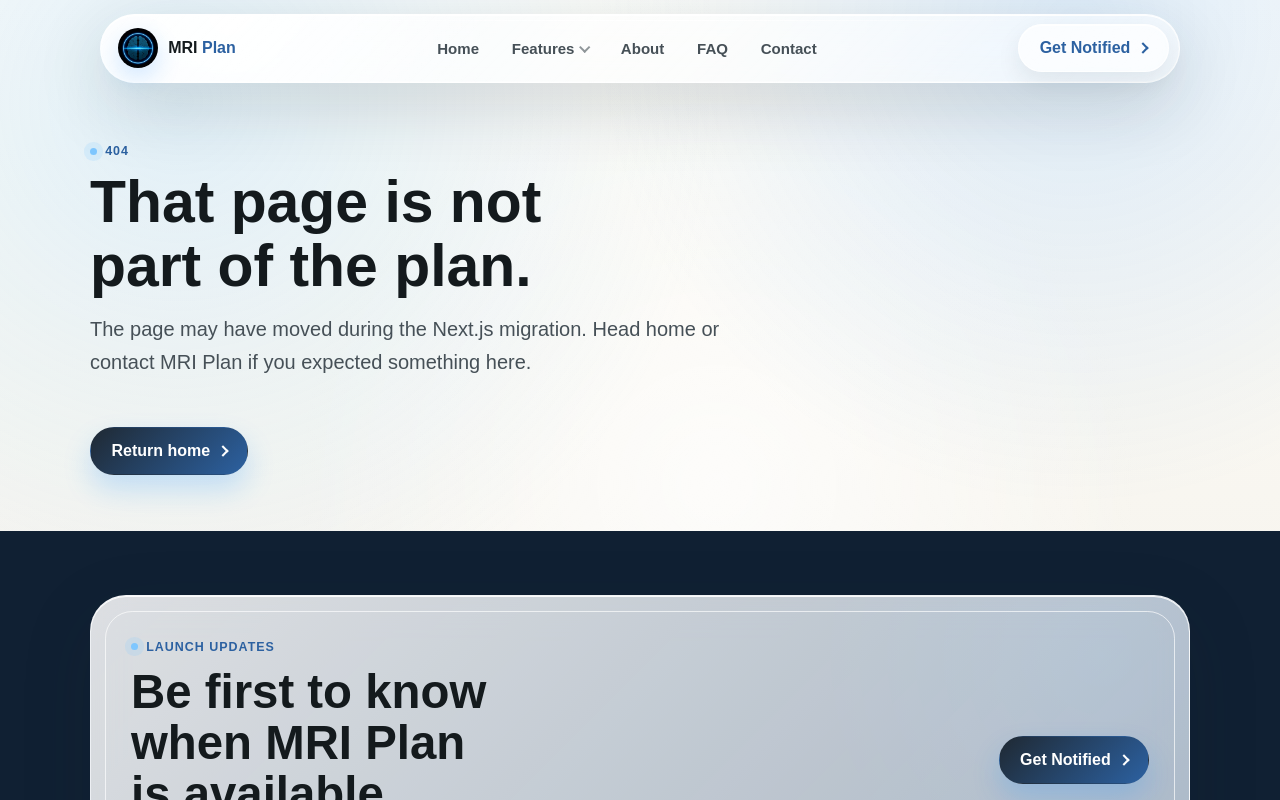
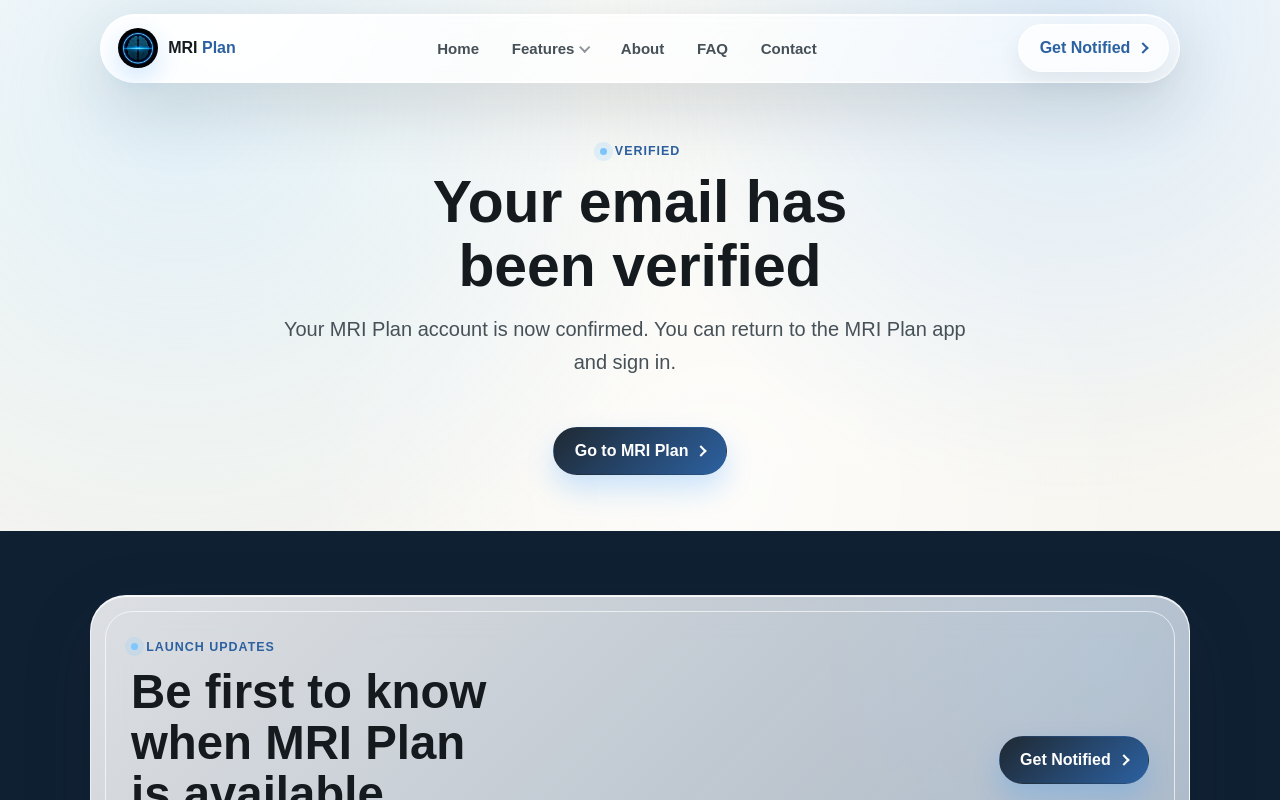
Before and after one commit to shahnoza77/mriplanapp-website, a Next.js app: page /email-confirmed in a window 1280 px wide. Before the commit this address had no page. Shown: the top 800 px of the page. Built offline with nearby package versions, Linux system fonts and the light colour scheme; a web font is replaced by a local one.

Commit message:
Add email confirmation page

```diff
--- /dev/null
+++ b/app/email-confirmed/page.tsx
@@ -0,0 +1,30 @@
+import type { Metadata } from "next";
+import { Button } from "@/components/ui/Button";
+import { Reveal } from "@/components/motion/Reveal";
+import { site } from "@/data/content";
+
+export const metadata: Metadata = {
+  title: "Email confirmed",
+  description: "Your MRI Plan account email has been verified.",
+  alternates: { canonical: "/email-confirmed" },
+  robots: { index: false, follow: false },
+};
+
+export default function EmailConfirmedPage() {
+  return (
+    <section className="page-hero">
+      <div className="container">
+        <Reveal>
+          <div className="section-heading center">
+            <span className="eyebrow">Verified</span>
+            <h1>Your email has been verified</h1>
+            <p>Your MRI Plan account is now confirmed. You can return to the MRI Plan app and sign in.</p>
+          </div>
+          <div style={{ display: "flex", justifyContent: "center" }}>
+            <Button href={site.url}>Go to MRI Plan</Button>
+          </div>
+        </Reveal>
+      </div>
+    </section>
+  );
+}
```
